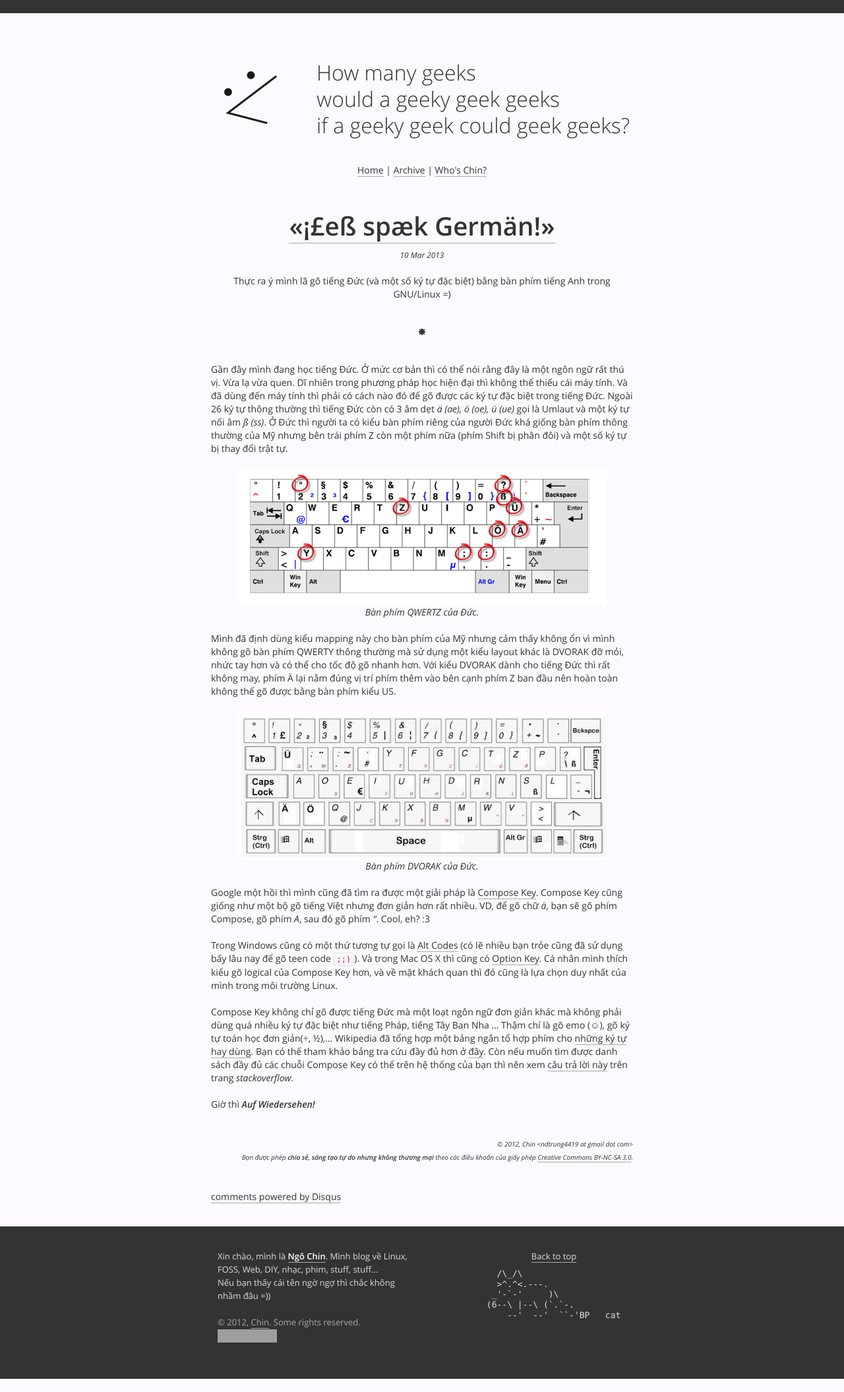
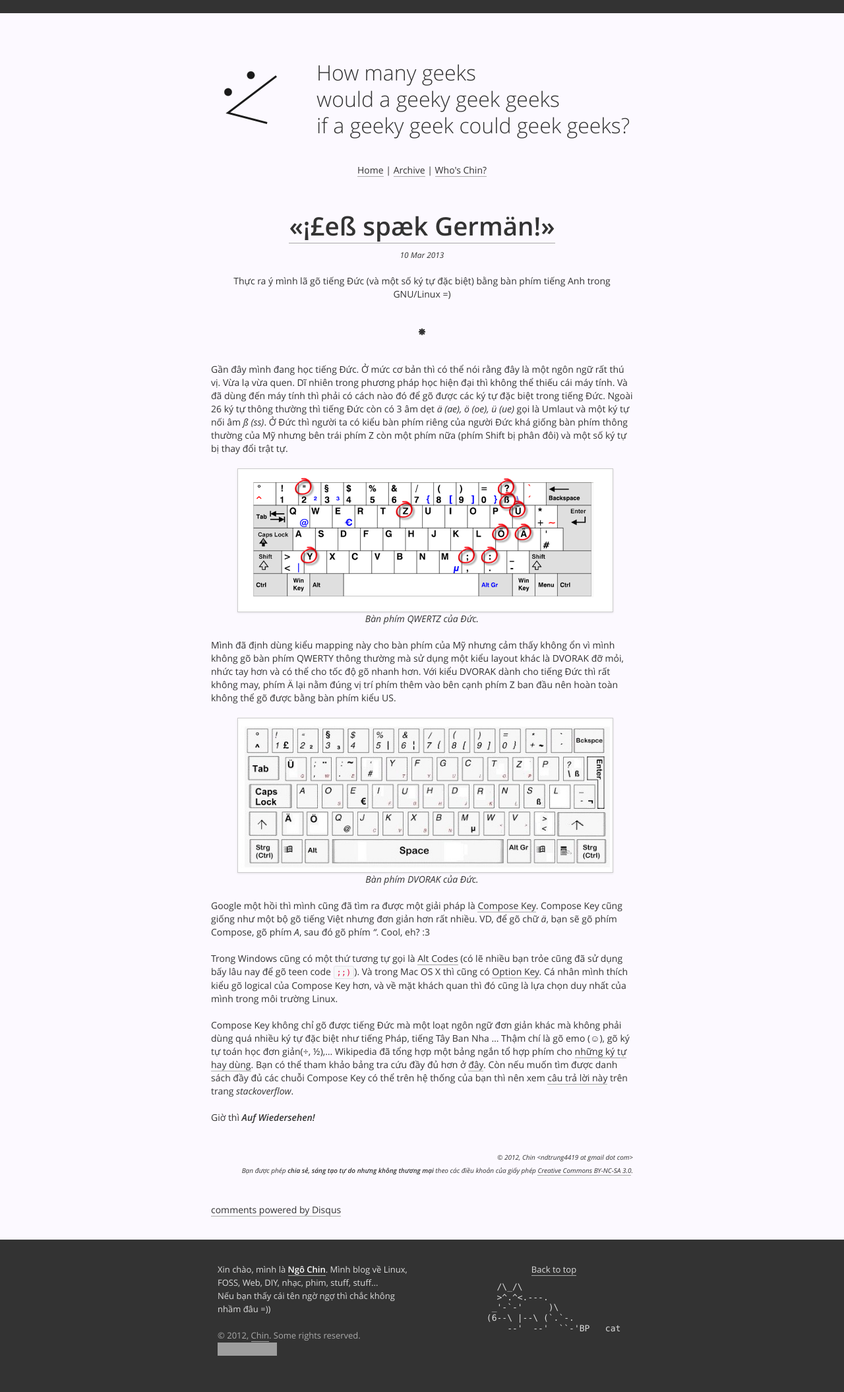
Before and after one commit to lewtds/lewtds.github.com, a Jekyll site: the page built from _posts/2013-03-10-go-tieng-duc-bang-ban-phim-us.md, in a window 1280 px wide. Shown: the whole page at 66% size. Built offline with Jekyll 4.4.1, drawn with Linux system fonts in a browser that asks for light colours; comment, search, counter and statistics services are not loaded; grey boxes are pictures that could not be loaded.

Commit message:
Add a border around images

```diff
--- a/assets/css/style.css
+++ b/assets/css/style.css
@@ -227,3 +227,13 @@ footer pre {
 p, iframe {
     margin-bottom: 20px;
 }
+
+#content img {
+    padding: 4px;
+    background-color: #fff;
+    border: 1px solid #ccc;
+    border: 1px solid rgba(0, 0, 0, 0.2);
+    -webkit-box-shadow: 0 1px 3px rgba(0, 0, 0, 0.1);
+       -moz-box-shadow: 0 1px 3px rgba(0, 0, 0, 0.1);
+            box-shadow: 0 1px 3px rgba(0, 0, 0, 0.1);
+}
```
